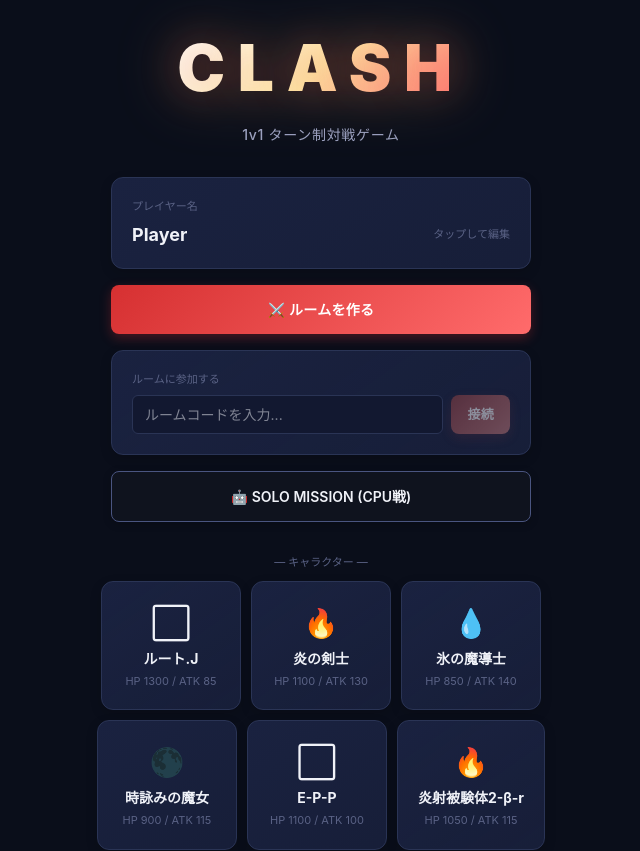
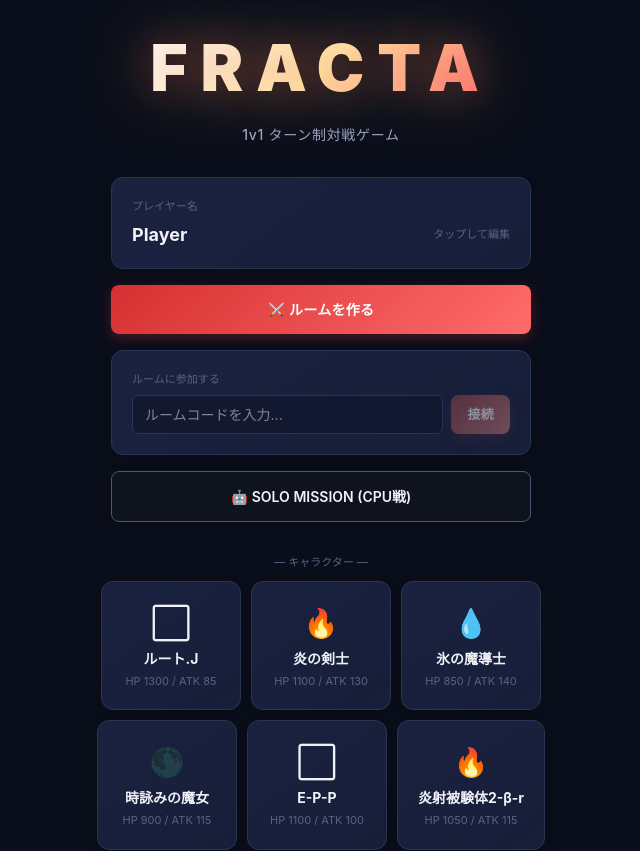
Before and after one commit to getousugu/FRACTA, a React (Vite) app: page / in a window 1280 px wide. Shown: the top 851 px of the page, without its empty margins (319-959 px from the left). Built offline with nearby package versions, Linux system fonts and the light colour scheme.

Commit message:
feat: change game title to FRACTA

```diff
--- a/index.html
+++ b/index.html
@@ -4,7 +4,7 @@
     <meta charset="UTF-8" />
     <link rel="icon" type="image/svg+xml" href="/favicon.svg" />
     <meta name="viewport" content="width=device-width, initial-scale=1.0" />
-    <title>-</title>
+    <title>FRACTA</title>
   </head>
   <body>
     <div id="root"></div>
--- a/package.json
+++ b/package.json
@@ -1,5 +1,5 @@
 {
-  "name": "-",
+  "name": "fracta",
   "private": true,
   "version": "0.0.0",
   "type": "module",
--- a/src/pages/Home.tsx
+++ b/src/pages/Home.tsx
@@ -42,7 +42,7 @@ export default function Home() {
             textShadow: '0 0 40px rgba(214, 48, 49, 0.3)'
           }}
         >
-          CLASH
+          FRACTA
         </h1>
         <p style={{ color: 'var(--text-secondary)', fontSize: 14, fontWeight: 500, letterSpacing: '0.05em' }}>
           1v1 ターン制対戦ゲーム
```
